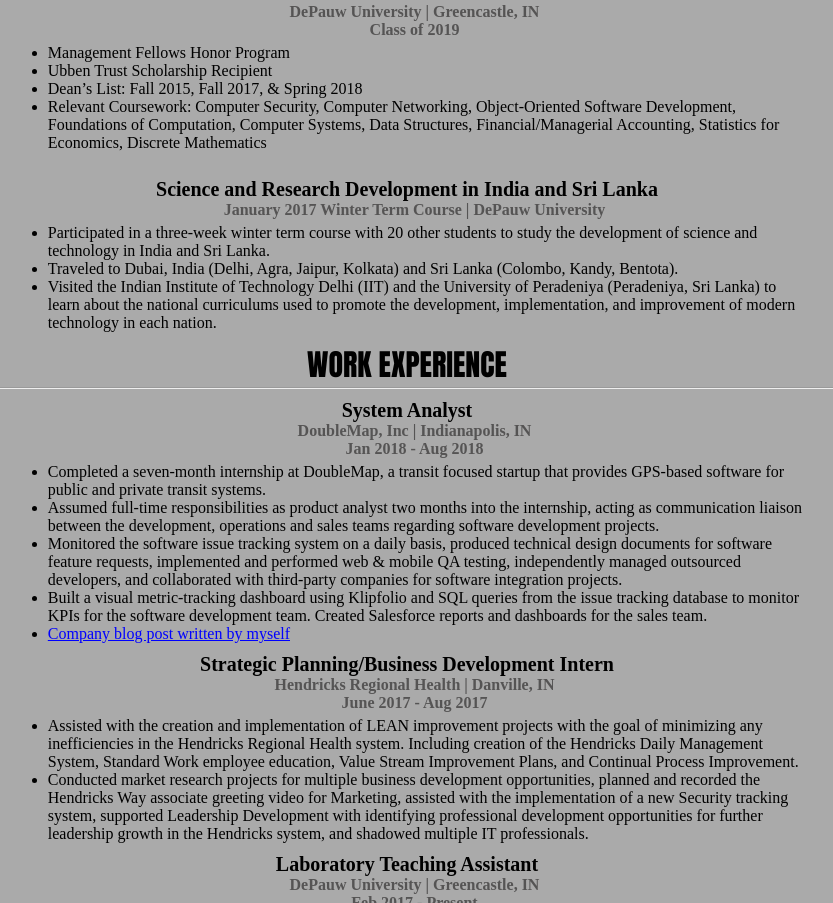
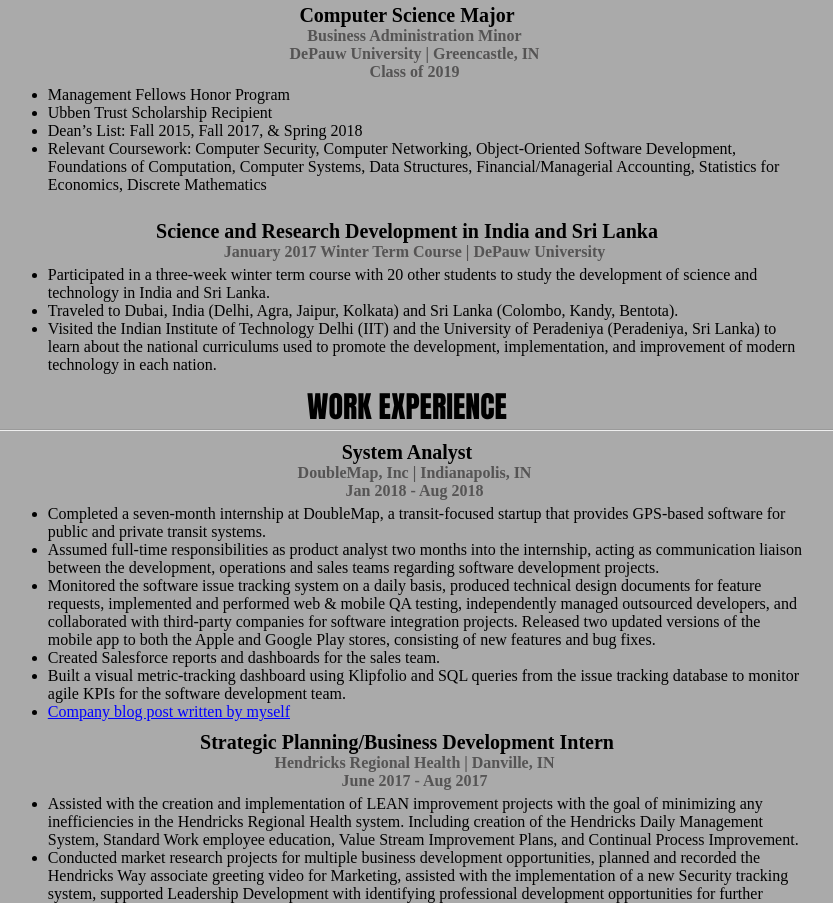
Before and after one commit to bgcon29/My_website_repo, a plain HTML site: page index.html in a window 1280 px wide. Shown: the part 799-1702 px from the top of the page, without its empty margins (233-1066 px from the left). Drawn offline with Linux system fonts and the light colour scheme.

Commit message:
Changed dm jobs

```diff
--- a/index.html
+++ b/index.html
@@ -64,7 +64,10 @@
                       <abouttext>  I am a senior at DePauw University
                         in Greencastle, IN; majoring in computer science and minoring in business administration.
                         I am pursuing a career in software sales, software consulting, or any field related to technology that will
-                       allow me to fuse my computer science skills with my outgoing personality.</abouttext></p>
+                       allow me to fuse my computer science knowledge with my business interests.
+                     </br>
+                     </br>
+                       I am currently seeking job opportunities abroad in Europe, preferably London or Barcelona.</abouttext></p>
                       </center>
                     </div>
                     <div id="education">
@@ -110,18 +113,12 @@
                       <h2>DoubleMap, Inc | Indianapolis, IN</h2>
                       <h2>Jan 2018 - Aug 2018</h2>
                       <ul>
-                        <li>Completed a seven-month internship at DoubleMap, a transit focused startup that provides
-                          GPS-based software for public and private transit systems.
-                        <li>Assumed full-time responsibilities as product analyst two months into the internship,
-                          acting as communication liaison between the development, operations and sales teams regarding software
-                          development projects.
-                        <li>Monitored the software issue tracking system on a daily basis, produced technical design
-                          documents for software feature requests, implemented and performed web & mobile QA testing,
-                          independently managed outsourced developers, and collaborated with third-party companies for
-                          software integration projects.
+                        <li>Completed a seven-month internship at DoubleMap, a transit-focused startup that provides GPS-based software for public and private transit systems.
+                        <li>Assumed full-time responsibilities as product analyst two months into the internship, acting as communication liaison between the development, operations and sales teams regarding software development projects.
+                        <li>Monitored the software issue tracking system on a daily basis, produced technical design documents for feature requests, implemented and performed web & mobile QA testing, independently managed outsourced developers, and collaborated with third-party companies for software integration projects. Released two updated versions of the mobile app to both the Apple and Google Play stores, consisting of new features and bug fixes.
+                        <li>Created Salesforce reports and dashboards for the sales team.
                           <li>Built a visual metric-tracking dashboard using Klipfolio and SQL queries from the issue
-                            tracking database to monitor KPIs for the software development team. Created Salesforce reports
-                            and dashboards for the sales team.
+                            tracking database to monitor agile KPIs for the software development team.
                         <li>
                           <a href="https://medium.com/@doublemap/prepared-for-the-future-518152248a5a">Company blog post written by myself</i>
                         </a>
```
